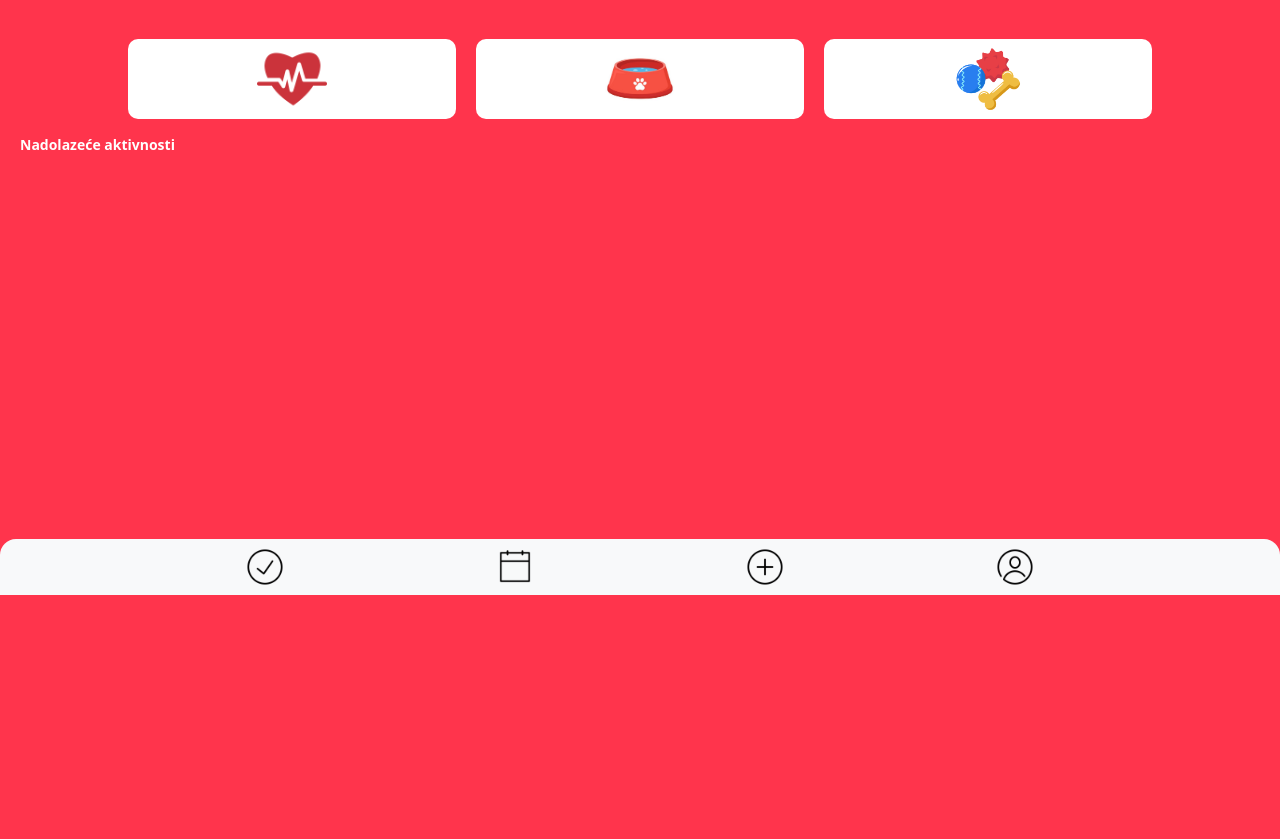
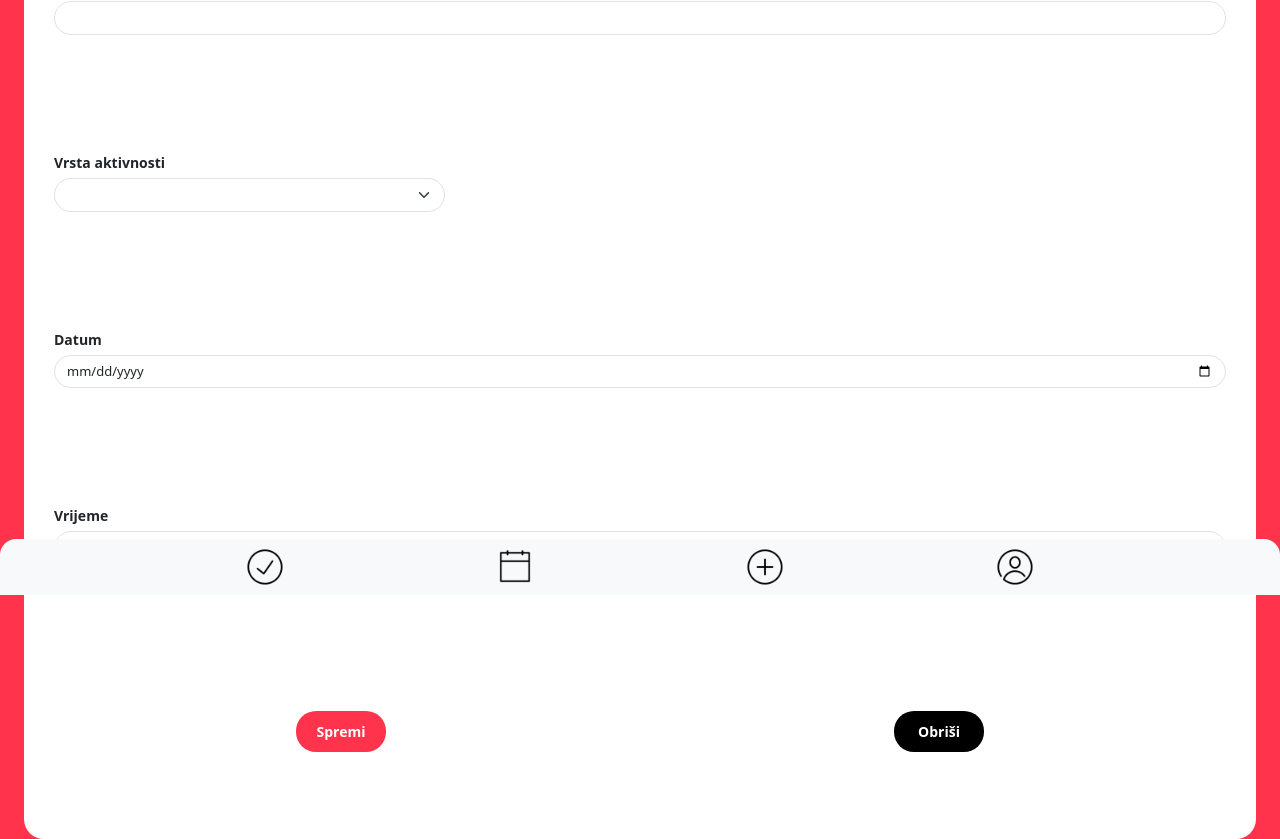
Before and after one commit to mrubil/my-pet, a Vue app: page /EditTask/1 in a window 1280 px wide. Before the commit this address led to /MyProfile. Shown: the part 205-1044 px from the top of the page. Before the commit the page ends 800 px from the top, so only its background shows below. Built offline with nearby package versions, Linux system fonts and the light colour scheme; no server answers; the database is empty; sample sign-in values are in the browser's storage; what v-calendar, vue-croppa would draw is missing.

Commit message:
Update and deelete task

```diff
--- a/src/components/DnevniZadatak.vue
+++ b/src/components/DnevniZadatak.vue
@@ -2,13 +2,13 @@
   <div class="card mx-auto rounded-4" id="kartica" style="width: 90%">
     <div class="card-body">
       <div class="row" style="font-size: 13px">
-        <div class="card-title col-5 align-self-center">
+        <div class="col-4 align-self-center">
           {{ dailyTask.naziv }}
         </div>
-        <div class="col-4 align-self-center" style="color: #ff344c">
+        <div class="col-3 align-self-center" style="color: black">
           {{ dailyTask.vrijeme }}
         </div>
-        <div class="col-3 align-self-center" style="color: #ff344c">
+        <div class="col align-self-center" style="color: #ff344c">
           <input
             class="form-check-input"
             type="radio"
@@ -18,6 +18,9 @@
             aria-label="..."
           />
         </div>
+        <div class="col align-self-center">
+          <button @click="UrediZadatak" class="gumb">Uredi</button>
+        </div>
       </div>
     </div>
   </div>
@@ -26,6 +29,14 @@
 <script>
 export default {
   props: ["dailyTask"],
+  methods: {
+    UrediZadatak() {
+      this.$router.push({
+        name: "EditTask",
+        params: { id: this.dailyTask.id },
+      });
+    },
+  },
 };
 </script>
 
@@ -42,4 +53,12 @@ export default {
   border-color: #ff344c;
   border-width: 2px;
 }
+#link {
+  color: #ff344c;
+  text-decoration: none;
+}
+.gumb {
+  background: none;
+  border: none;
+}
 </style>
--- a/src/components/UpcomingTask.vue
+++ b/src/components/UpcomingTask.vue
@@ -2,11 +2,11 @@
   <div class="card mx-auto rounded-4" style="width: 90%" id="kartica">
     <div class="card-body">
       <div class="row" style="font-size: 13px">
-        <div class="card-title col-5 align-self-center">{{ task.naziv }}</div>
-        <div class="col-4 align-self-center" style="color: #ff344c">
+        <div class="col-5 align-self-center">{{ task.naziv }}</div>
+        <div class="col-4 align-self-center" style="color: black">
           {{ task.datum }}
         </div>
-        <div class="col-3 align-self-center" style="color: #ff344c">
+        <div class="col-3 align-self-center" style="color: black">
           {{ task.vrijeme }}
         </div>
       </div>
--- a/src/router/index.js
+++ b/src/router/index.js
@@ -104,6 +104,15 @@ const routes = [
       needsUser: true,
     },
   },
+  {
+    path: "/EditTask/:id",
+    name: "EditTask",
+    component: () =>
+      import(/* webpackChunkName: "about" */ "../views/EditTask.vue"),
+    meta: {
+      needsUser: true,
+    },
+  },
 ];
 
 const router = new VueRouter({
--- /dev/null
+++ b/src/views/EditTask.vue
@@ -0,0 +1,192 @@
+<template>
+  <body>
+    <div class="Zaglavlje">
+      <h2 style="font-weight: 600">Uredi zadatak</h2>
+    </div>
+
+    <div id="Forma" class="mx-4">
+      <form @submit.prevent="submitForm">
+        <div class="form-group">
+          <label for="naziv" style="padding-bottom: 5px">Naziv</label>
+          <input v-model="naziv" type="name" class="form-control" id="naziv" />
+        </div>
+        <div class="col-md-4 form-group">
+          <label for="vrstaAktivnosti" style="padding-bottom: 5px"
+            >Vrsta aktivnosti</label
+          >
+          <select
+            v-model="vrstaAktivnosti"
+            id="inputActivityName"
+            class="form-select"
+            style="font-size: small"
+          >
+            <option selected>Odaberi</option>
+            <option>Prehrana</option>
+            <option>Zdravlje</option>
+            <option>Aktivnost</option>
+          </select>
+        </div>
+        <div class="form-group">
+          <label for="datum" style="padding-bottom: 5px">Datum</label>
+          <input v-model="datum" type="date" class="form-control" id="datum" />
+        </div>
+        <div class="form-group">
+          <label for="vrijeme" style="padding-bottom: 5px">Vrijeme</label>
+          <input v-model="vrijeme" type="time" class="form-control" />
+        </div>
+        <div class="row">
+          <div class="col">
+            <button @click="urediZadatak" class="button-Spremi" type="button">
+              Spremi
+            </button>
+          </div>
+          <div class="col">
+            <button @click="obrisiZadatak" class="button-Delete" type="button">
+              Obriši
+            </button>
+          </div>
+        </div>
+      </form>
+    </div>
+    <Navigacija />
+  </body>
+</template>
+
+<script>
+import Navigacija from "@/components/Navigacija.vue";
+import store from "@/store";
+import { db } from "@/firebase";
+export default {
+  name: "EditTask",
+  components: {
+    Navigacija,
+  },
+
+  data() {
+    return {
+      TaskID: null,
+      naziv: "",
+      vrstaAktivnosti: "",
+      datum: "",
+      vrijeme: "",
+    };
+  },
+  methods: {
+    DohvatiPodatke() {
+      this.TaskID = this.$route.params.id;
+      db.collection("Tasks")
+        .doc(store.currentUser)
+        .collection("MyTasks")
+        .doc(this.TaskID)
+        .get()
+        .then((doc) => {
+          const data = doc.data();
+          this.naziv = data.naziv;
+          this.vrstaAktivnosti = data.vrstaAktivnosti;
+          this.datum = data.datum;
+          this.vrijeme = data.vrijeme;
+        })
+        .catch((error) => {
+          console.error("Error prilikom dohvata", error);
+        });
+    },
+    obrisiZadatak() {
+      db.collection("Tasks")
+        .doc(store.currentUser)
+        .collection("MyTasks")
+        .doc(this.TaskID)
+        .delete()
+        .then((doc) => {
+          console.log("Uspješno izbrisan zadatak", doc);
+          this.$router.push({ name: "DailyTasks" });
+        })
+        .catch((error) => {
+          console.error("Error prilikom uređivanja!", error);
+        });
+    },
+    urediZadatak() {
+      const dateTimeString = `${this.datum} ${this.vrijeme}`; //da bismo mogli koristiti orderBy time kombiniramo datum i vrijeme u timestamp
+      const timestamp = new Date(dateTimeString).getTime();
+      db.collection("Tasks")
+        .doc(store.currentUser)
+        .collection("MyTasks")
+        .doc(this.TaskID)
+        .update({
+          naziv: this.naziv,
+          vrstaAktivnosti: this.vrstaAktivnosti,
+          datum: this.datum,
+          vrijeme: this.vrijeme,
+          datumVrijeme: timestamp,
+        })
+        .then((doc) => {
+          console.log("Novi podaci su spremljeni", doc);
+          this.$router.push({ name: "DailyTasks" });
+        })
+        .catch((error) => {
+          console.error("Error prilikom uređivanja!", error);
+        });
+    },
+    submitForm(event) {
+      event.preventDefault();
+    },
+  },
+  mounted() {
+    this.DohvatiPodatke();
+  },
+};
+</script>
+
+<style scoped>
+.Zaglavlje {
+  background: white;
+  padding: 20px;
+  border-bottom-left-radius: 20px;
+  border-bottom-right-radius: 20px;
+  margin-bottom: 5%;
+}
+body {
+  background: #ff344c;
+}
+#Forma {
+  background-color: white;
+  padding: 30px;
+  border-radius: 20px;
+  font-size: 14px;
+}
+.form-select {
+  border-radius: 20px;
+}
+.form-control {
+  border-radius: 20px;
+  font-size: small;
+}
+.form-group {
+  text-align: left;
+  margin-bottom: 10%;
+  font-weight: 600;
+}
+.button-Spremi {
+  background-color: #ff344c;
+  color: white;
+  margin-bottom: 10%;
+  margin-top: 5%;
+  border-radius: 20px;
+  padding: 10px;
+  border: none;
+  text-decoration: none;
+  width: 90px;
+  font-weight: 600;
+}
+.button-Delete {
+  background-color: black;
+  color: white;
+  margin-bottom: 10%;
+  margin-top: 5%;
+  border-radius: 20px;
+  padding: 10px;
+  border: none;
+  text-decoration: none;
+  width: 90px;
+  font-weight: 600;
+}
+</style>
--- a/src/views/MyProfile.vue
+++ b/src/views/MyProfile.vue
@@ -18,7 +18,7 @@
         <div class="col" id="SlikaProfila">
           <img
             class="rounded-circle object-fit-cover"
-            :src="myData.url ? myData.url : require('@/assets/profilna.jpg')"
+            :src="myData.url ? myData.url : require('@/assets/profilna.png')"
             height="70vw"
             width="70vw"
           />
```
Also changed, not shown: src/assets/profilna.png (added).
